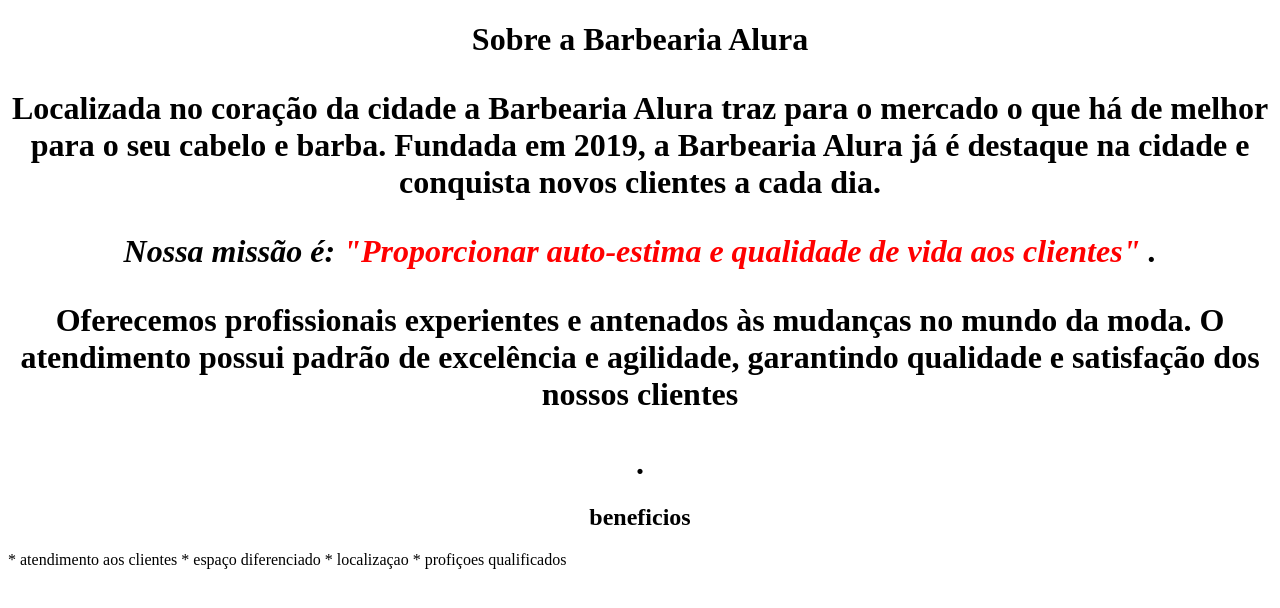
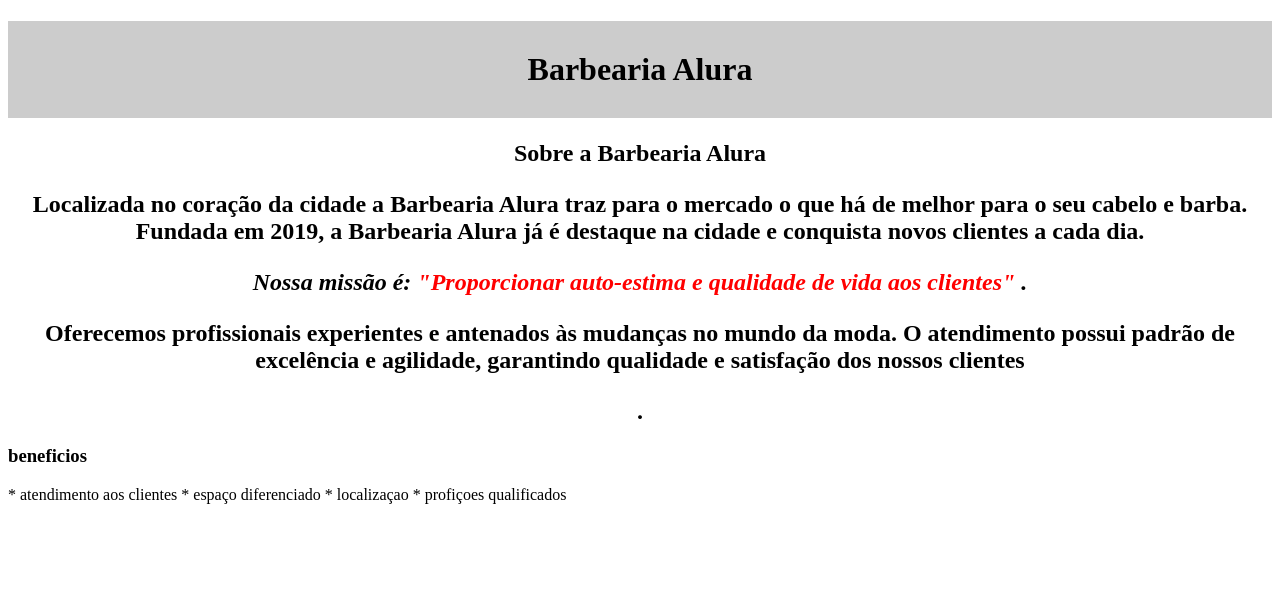
Before and after one commit to florzinha2/primeiro-repositorio, a plain HTML site: page index.html in a window 1280 px wide. Drawn offline with Linux system fonts and the light colour scheme.

Commit message:
6/11 aula9

```diff
--- a/index.html
+++ b/index.html
@@ -10,8 +10,12 @@
     </head>
     <body>
 
+        <header>
+            <h1 class="titulo principal"> Barbearia Alura</h1>
+        </header>
+
         <div>
-            <h1>Sobre a Barbearia Alura<h1>
+            <h2>Sobre a Barbearia Alura<h2>
 
                 <p>Localizada no coração da cidade a <strong> Barbearia Alura </strong> traz para o mercado o que há de melhor para o seu cabelo e barba. Fundada em 2019, a Barbearia Alura já é destaque na cidade e conquista novos clientes a cada dia.</p>
 
@@ -24,7 +28,7 @@
 
         <div>
 
-              <h2>beneficios</h2>
+              <h3>beneficios</h3>
 
               * atendimento aos clientes
               * espaço diferenciado
```
